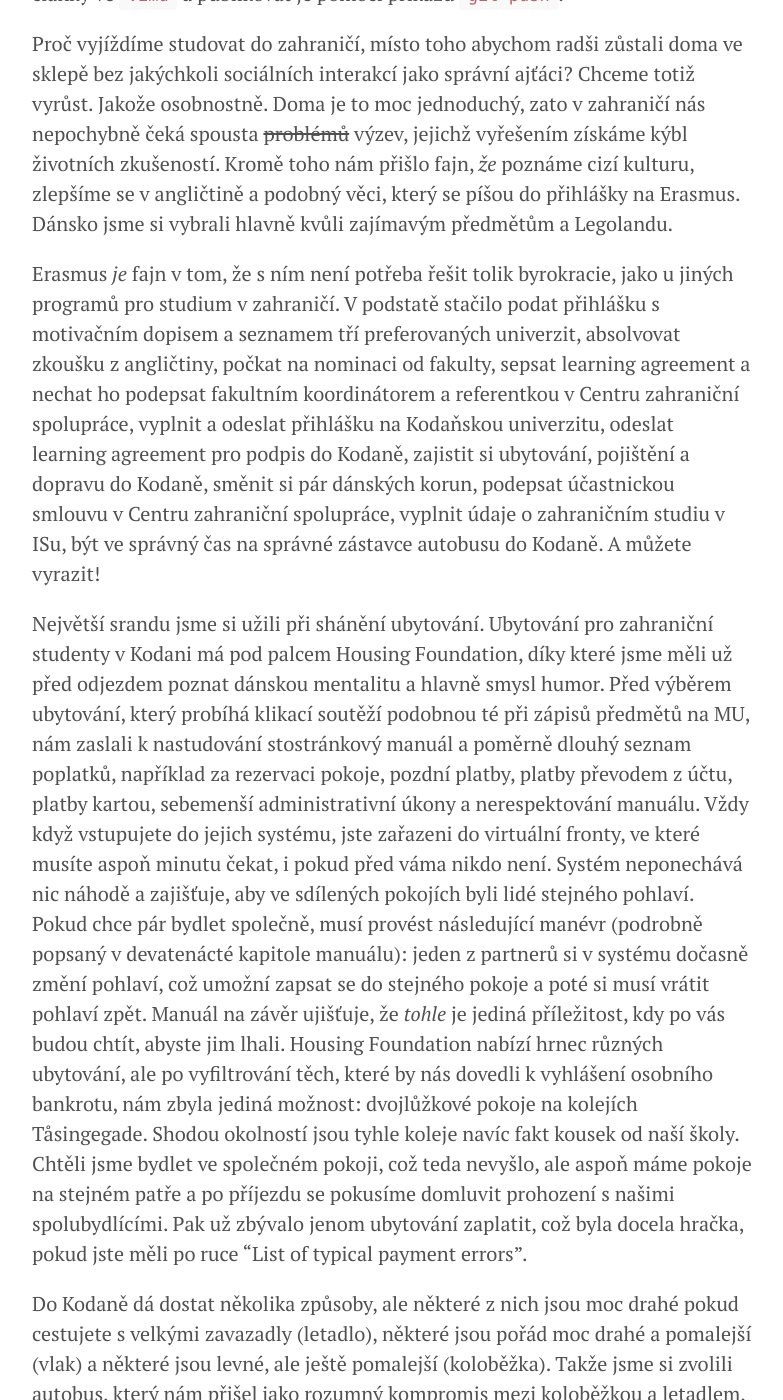
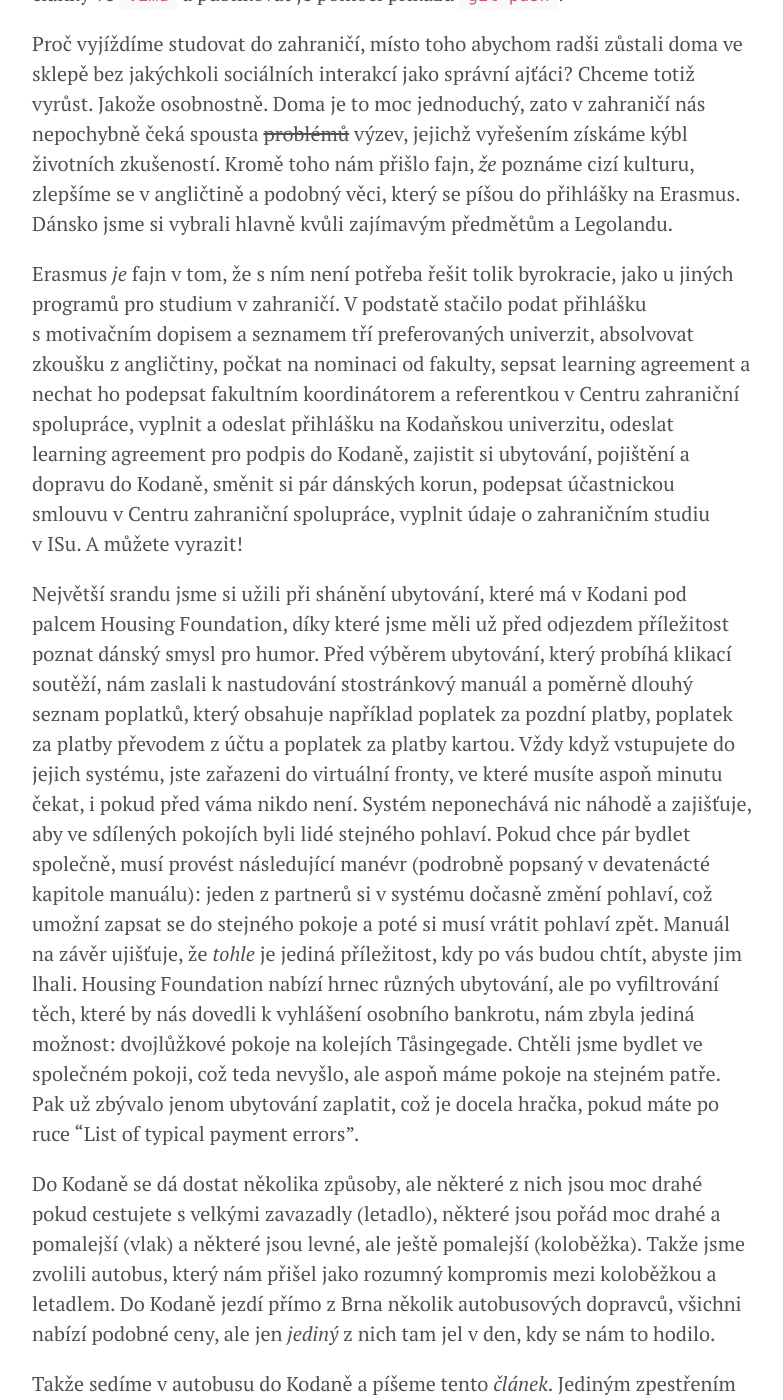
Before and after one commit to effa/erasmus, a Jekyll site: the page built from _posts/2016-02-02-prijizdime.md, in a window 1280 px wide and 1400 px high, scrolled down 576 px. Shown: the whole window, without its empty margins (248-1031 px from the left). Built offline with Jekyll 4.4.1, drawn with Linux system fonts in a browser that asks for light colours; comment, search, counter and statistics services are not loaded; some of the changed text lies outside the part shown.

Commit message:
Prvni clanek fakt hotov

```diff
--- a/_posts/2016-02-02-prijizdime.md
+++ b/_posts/2016-02-02-prijizdime.md
@@ -11,70 +11,67 @@
 
 Ano, podlehli.
 Když už jsme byli tímto drsným způsobem donuceni psát blog,
-udělali jsme *si* nejprve průzkum možností pro psaní blogu (prosté HTML, redakční systém jako třeba WordPress, webové služby jako třeba Blogger). S&nbsp;některými z nich jsme se nemohli ztotožnit
+udělali jsme *si* nejprve průzkum možností pro psaní blogu (prosté HTML, redakční systém jako třeba WordPress, webové služby jako třeba Blogger). S&nbsp;některými z&nbsp;nich jsme se nemohli ztotožnit
 a nakonec jsme se rozhodli použít generátor statických stránek,
 což je taková bezva věc, díky které můžete psát články ve `vimu` a publikovat je pomocí příkazu `git push`.
 
 Proč vyjíždíme studovat do zahraničí, místo toho abychom radši zůstali doma ve sklepě bez jakýchkoli sociálních interakcí jako správní ajťáci?
-Chceme totiž vyrůst. Jakože osobnostně. Doma je to moc jednoduchý, zato v zahraničí nás nepochybně čeká spousta <s>problémů</s> výzev, jejichž vyřešením získáme kýbl životních zkušeností.
-Kromě toho nám přišlo fajn, *že* poznáme cizí kulturu, zlepšíme se v angličtině a podobný věci, který se píšou do přihlášky na Erasmus.
+Chceme totiž vyrůst. Jakože osobnostně. Doma je to moc jednoduchý, zato v&nbsp;zahraničí nás nepochybně čeká spousta <s>problémů</s> výzev, jejichž vyřešením získáme kýbl životních zkušeností.
+Kromě toho nám přišlo fajn, *že* poznáme cizí kulturu, zlepšíme se v&nbsp;angličtině a podobný věci, který se píšou do přihlášky na Erasmus.
 Dánsko jsme si vybrali hlavně kvůli zajímavým předmětům a Legolandu.
 
-Erasmus *je* fajn v tom, že s ním není potřeba řešit tolik byrokracie, jako u jiných programů pro studium v zahraničí.
-V podstatě stačilo podat přihlášku s motivačním dopisem a seznamem tří preferovaných univerzit,
-absolvovat zkoušku z angličtiny, počkat na nominaci od fakulty, sepsat learning agreement a nechat ho podepsat fakultním koordinátorem a referentkou v Centru zahraniční spolupráce, vyplnit a odeslat přihlášku na Kodaňskou univerzitu, odeslat learning agreement pro podpis do Kodaně,
-zajistit si ubytování, pojištění a dopravu do Kodaně, směnit si pár dánských korun, podepsat účastnickou smlouvu v Centru zahraniční spolupráce, vyplnit údaje o zahraničním studiu v ISu, být ve správný čas na správné zástavce autobusu do Kodaně. A můžete vyrazit!
+Erasmus *je* fajn v&nbsp;tom, že s&nbsp;ním není potřeba řešit tolik byrokracie, jako u&nbsp;jiných programů pro studium v&nbsp;zahraničí.
+V&nbsp;podstatě stačilo podat přihlášku s&nbsp;motivačním dopisem a seznamem tří preferovaných univerzit,
+absolvovat zkoušku z&nbsp;angličtiny, počkat na nominaci od fakulty, sepsat learning agreement a nechat ho podepsat fakultním koordinátorem a referentkou v&nbsp;Centru zahraniční spolupráce, vyplnit a odeslat přihlášku na Kodaňskou univerzitu, odeslat learning agreement pro podpis do Kodaně,
+zajistit si ubytování, pojištění a dopravu do Kodaně, směnit si pár dánských korun, podepsat účastnickou smlouvu v&nbsp;Centru zahraniční spolupráce, vyplnit údaje o&nbsp;zahraničním studiu v&nbsp;ISu. A&nbsp;můžete vyrazit!
 
-Největší srandu jsme si užili při shánění ubytování.
-Ubytování pro zahraniční studenty v Kodani má pod palcem Housing Foundation, díky které jsme měli už před odjezdem poznat dánskou mentalitu a hlavně smysl humor.
-Před výběrem ubytování, který probíhá klikací soutěží podobnou té při zápisů předmětů na MU, nám zaslali k nastudování stostránkový manuál a poměrně dlouhý seznam poplatků, například za rezervaci pokoje, pozdní platby, platby převodem z účtu, platby kartou, sebemenší administrativní úkony a nerespektování manuálu.
+Největší srandu jsme si užili při shánění ubytování, které má v&nbsp;Kodani pod palcem Housing Foundation, díky které jsme měli už před odjezdem příležitost poznat dánský smysl pro humor.
+Před výběrem ubytování, který probíhá klikací soutěží, nám zaslali k&nbsp;nastudování stostránkový manuál a poměrně dlouhý seznam poplatků, který obsahuje například poplatek za pozdní platby, poplatek za platby převodem z&nbsp;účtu a poplatek za platby kartou.
 Vždy když vstupujete do jejich systému, jste zařazeni do virtuální fronty, ve které musíte aspoň minutu čekat, i pokud před váma nikdo není.
 Systém neponechává nic náhodě a zajišťuje, aby ve sdílených pokojích byli lidé stejného pohlaví.
-Pokud chce pár bydlet společně, musí provést následující manévr (podrobně popsaný v devatenácté kapitole manuálu): jeden z partnerů si v systému dočasně změní pohlaví, což umožní zapsat se do stejného pokoje a poté si musí vrátit pohlaví zpět. Manuál na závěr ujišťuje, že *tohle* je jediná příležitost, kdy po vás budou chtít, abyste jim lhali.
-Housing Foundation nabízí hrnec různých ubytování, ale po vyfiltrování těch, které by nás dovedli k vyhlášení osobního bankrotu, nám zbyla jediná možnost: dvojlůžkové pokoje na kolejích Tåsingegade.
-Shodou okolností jsou tyhle koleje navíc fakt kousek od naší školy.
-Chtěli jsme bydlet ve společném pokoji, což teda nevyšlo, ale aspoň máme pokoje na stejném patře a po příjezdu se pokusíme domluvit prohození s našimi spolubydlícími.
-Pak už zbývalo jenom ubytování zaplatit, což byla docela hračka, pokud jste měli po ruce "List of typical payment errors".
+Pokud chce pár bydlet společně, musí provést následující manévr (podrobně popsaný v&nbsp;devatenácté kapitole manuálu): jeden z&nbsp;partnerů si v&nbsp;systému dočasně změní pohlaví, což umožní zapsat se do stejného pokoje a poté si musí vrátit pohlaví zpět. Manuál na závěr ujišťuje, že *tohle* je jediná příležitost, kdy po vás budou chtít, abyste jim lhali.
+Housing Foundation nabízí hrnec různých ubytování, ale po vyfiltrování těch, které by nás dovedli k&nbsp;vyhlášení osobního bankrotu, nám zbyla jediná možnost: dvojlůžkové pokoje na kolejích Tåsingegade.
+Chtěli jsme bydlet ve společném pokoji, což teda nevyšlo, ale aspoň máme pokoje na stejném patře.
+Pak už zbývalo jenom ubytování zaplatit, což je docela hračka, pokud máte po ruce "List of typical payment errors".
 
-Do Kodaně dá dostat několika způsoby, ale některé z nich jsou moc drahé pokud cestujete s velkými zavazadly (letadlo), některé jsou pořád moc drahé a pomalejší (vlak) a některé jsou levné, ale ještě pomalejší (koloběžka).
-Takže jsme si zvolili autobus, který nám přišel jako rozumný kompromis mezi koloběžkou a letadlem.
-Do Kodaně jezdí přímo z Brna několik autobusových dopravců, všichni nabízí podobné ceny, ale jen *jediný* z nich tam jel v den, kdy se nám to hodilo.
+Do Kodaně se dá dostat několika způsoby, ale některé z&nbsp;nich jsou moc drahé pokud cestujete s&nbsp;velkými zavazadly (letadlo), některé jsou pořád moc drahé a pomalejší (vlak) a některé jsou levné, ale ještě pomalejší (koloběžka).
+Takže jsme zvolili autobus, který nám přišel jako rozumný kompromis mezi koloběžkou a letadlem.
+Do Kodaně jezdí přímo z&nbsp;Brna několik autobusových dopravců, všichni nabízí podobné ceny, ale jen *jediný* z&nbsp;nich tam jel v&nbsp;den, kdy se nám to hodilo.
 
-Takže sedíme v autobusu do Kodaně a píšeme tento *článek*.
+Takže sedíme v&nbsp;autobusu do Kodaně a píšeme tento *článek*.
 Jediným zpestřením je plavba trajektem mezi Německem a Dánskem.
-Hned po vystoupení z autobusu nás málem sráží cyklista, takže víme, že jsme opravdu v Dánsku.
-Nejprve si musíme vyzvednout klíče v kanceláři Housing Foundation, protože bez nich se na koleje nedostaneme.
-Je teprve 6:30 a kancelář otevírá až v 9:30, tak moc nespěcháme a zvažujeme, že bychom se po cestě někde nasnídali.
-Jirka jako první cíl pobytu v Dánsku vytyčuje najít obchod s koblihami, což se nám podařilo nečekaně brzo.
+Hned po vystoupení z&nbsp;autobusu nás málem sráží cyklista, takže víme, že jsme opravdu v&nbsp;Dánsku.
+Je teprve 6:30, ale nastěhovat se můžeme až od 12:00, a proto moc nespěcháme a zvažujeme, že bychom se po cestě někde nasnídali.
+Jirka jako první cíl pobytu v&nbsp;Dánsku vytyčuje najít obchod s&nbsp;koblihami, což se nám podařilo nečekaně brzo.
 
 ![pekarna](../img/pekarna.jpg)
 
 Ze zastávky autobusu jdeme nejprve chvíli rovně a na první křižovatce zahýbáme doprava.
 Pak jdeme docela dlouho podél trati.
-Za hřbitovem, *který* je obehnán zdí, procházíme dvakrát hned za sebou pod železničním mostem a ocitáme se na hlavní ulici s plno obchody, kapličkou a školou.
+Za hřbitovem, *který* je obehnán zdí, procházíme dvakrát hned za sebou pod železničním mostem a ocitáme se na hlavní ulici s&nbsp;plno obchody, kapličkou a školou.
 Mezi železářstvím a květinářstvím si všimneme pekárny a náš cíl je tedy na dosah. Vstupujeme dovnitř a hned vpravo za dveřmi vidíme, co hledáme!
 
 ![koblih](../img/koblih.jpg)
 
-Dánové vynalezli nový typ koblih, náplň není uvnitř koblihy, ale venku. Stojí ale dvacet dánských korun, což se nám zdá docela hodně, tak se na ni jenom pět minut zálibně díváme a pak pokračujeme *v* cestě.
-Za chvíli už dorážíme ke kanceláři Housing Foundation, která ještě nemá otevřeno, což využíváme k snídani, naučení se tří lekcí dánštiny, vypočítání několika integrálů a běhu kolem budovy.
-Vydání klíčů probíhá bez problémů, až na to, že Jirkovi zapomněli dát klíč od poštovní schránky.
-Pak už to bylo jenom horší. S přibývajícími hodinami nám ubývá nejen sil, ale zejména koleček na našich kufrech.
+Dánské koblihy se od těch českých liší ve dvou důležitých aspektech.
+Za prvé, náplň není uvnitř, ale venku.
+Za druhé, stojí dvacet dánských korun. A to se nám zdá docela hodně, tak se na ni jenom pět minut zálibně díváme a pak pokračujeme __*v*__ cestě.
+S&nbsp;přibývajícími hodinami nám ubývá nejen sil, ale zejména koleček na našich kufrech.
 Každých dvacet metrů se musíme zastavit, protože si potřebujeme odpočinout, ale předstíráme, že se učíme dánštinu překládáním nápisů na budovách.
 Začínáme litovat všech těch frisbee, papírových kapesníků, poznámkových bloků a patnácti litrů piva.
-Po čtyřech hodinách zápasení s fyzikálními zákony o pohybu kufrů, promočení, vyčerpaní, zdevastovaní a na absolutním dně svých sil se konečně ocitáme na ulici, na jejímž konci je naše kolej.
-O hodinu později dorážíme do našeho nového domova.
+Po čtyřech hodinách zápasení s&nbsp;fyzikálními zákony o&nbsp;pohybu kufrů, promočení, vyčerpaní, zdevastovaní a na absolutním dně svých sil se konečně ocitáme na ulici, na jejímž konci je naše kolej.
+O&nbsp;hodinu později dorážíme do našeho nového domova.
 
 ![Tom a jablko](../img/tom-a-jablko.jpg)
 
 Jo a ještě jedna věc.
-Abychom zajistili, že pobyt v Dánsku neproflákáme studiem, vytyčili jsme si sami *sobě* cíle, které chceme splnit.
+Abychom zajistili, že pobyt v&nbsp;Dánsku neproflákáme studiem, vytyčili jsme si sami *sobě* cíle, které chceme splnit.
 Můžete se na ně podívat, protože jsou zapsané ve formě [issues na GitHubu](https://github.com/effa/erasmus/issues).
-Tam taky bude k vidění průběh plnění včetně fotodůkazů.
+Tam taky bude k&nbsp;vidění průběh plnění včetně fotodůkazů.
 
-Nejsme žádní zbabělci, takže nám klidně můžete vymyslet další výzvy. V nejhorším je zbaběle odmítneme.
+Nejsme žádní zbabělci, takže nám klidně můžete vymyslet další výzvy. V&nbsp;nejhorším je zbaběle odmítneme.
 Nejjednodušší způsob je založit novou issue na GitHubu, nebo napište váš námět do diskuze, která se *skrývá* pod tímto článkem.
 
-Jo a ještě druhá věc. (Už fakt končíme..) Přemýšleli jsme, jak zpestřit články v tomto blogu,
+Jo a ještě druhá věc. (Už fakt končíme..) Přemýšleli jsme, jak zpestřit články v&nbsp;tomto blogu,
 napadly nás třeba videoreportáže, Věřte nevěřte, detektivka.
-Nebo by se nám dokonce mohlo podařit do blogu ukrýt *šifru?*.
+Nebo by se nám dokonce mohlo podařit do blogu ukrýt *šifru?*
```
